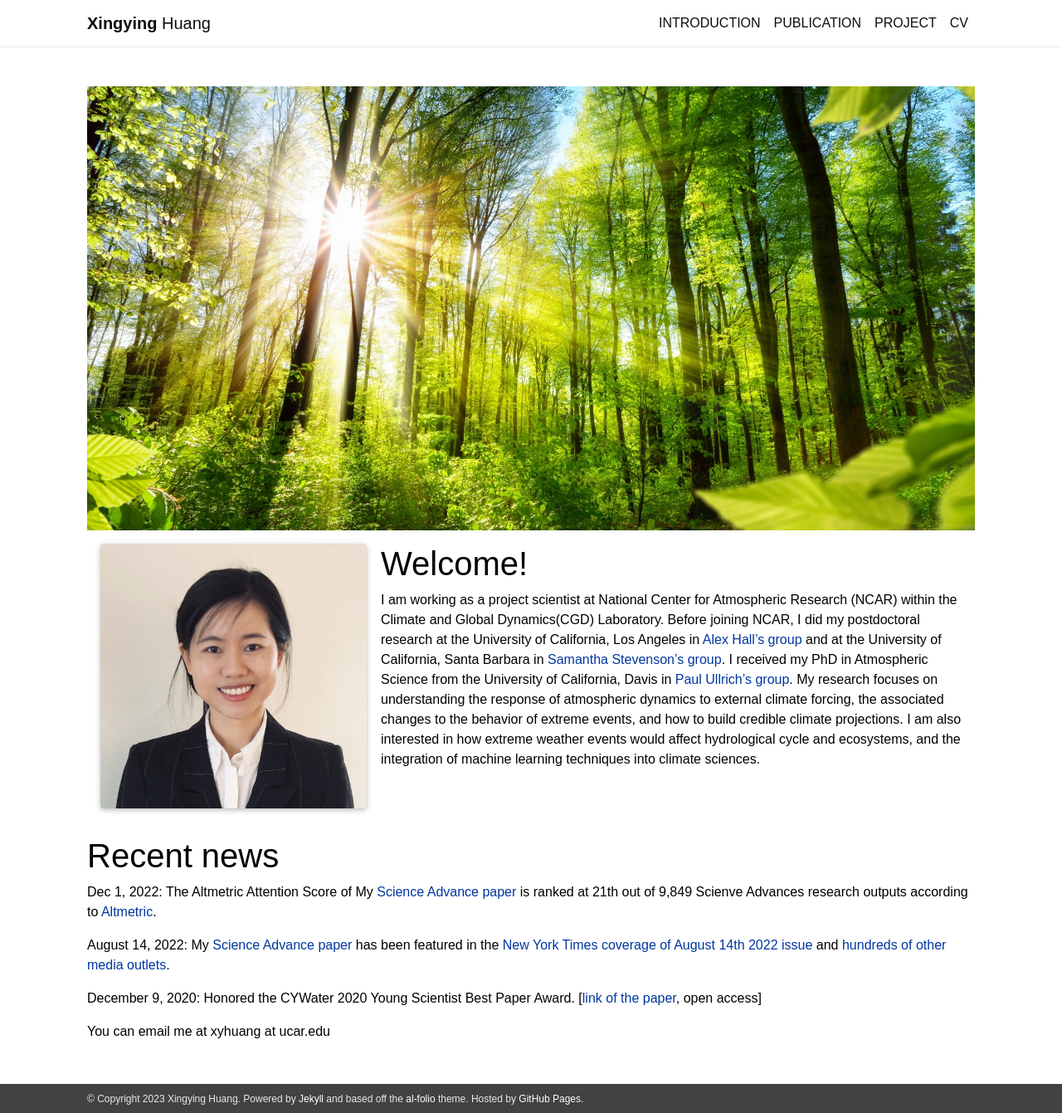
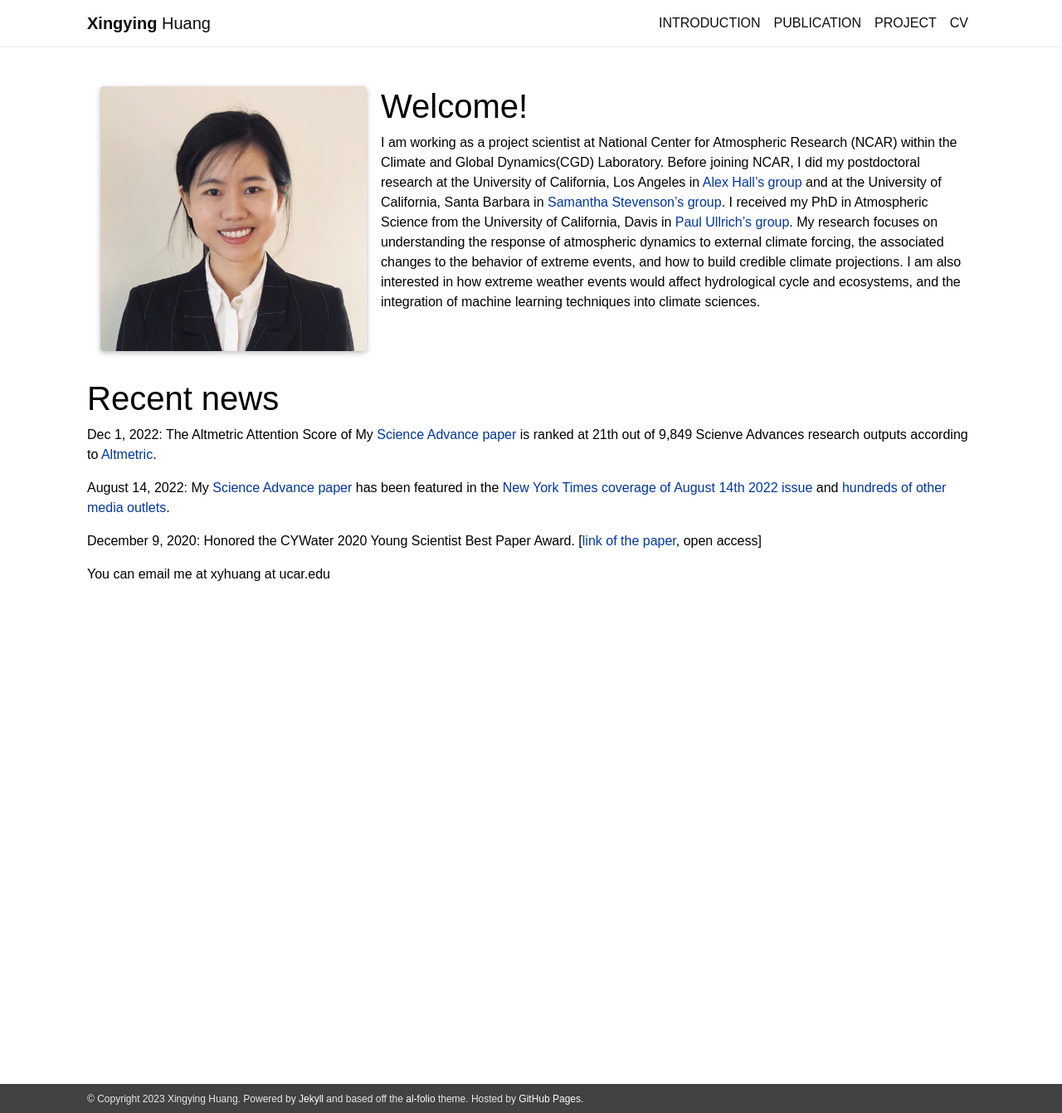
Before and after one commit to Xingyhuang/new_xingyhuang.github.io, a Jekyll site: the page built from _pages/about.md, in a window 1280 px wide and 1341 px high. Shown: the whole window at 83% size. Built offline with Jekyll 4.4.1, drawn with Linux system fonts in a browser that asks for light colours; nearby versions of some CDN libraries; a style sheet for code colours, icons or effects is not loaded.

Commit message:
Update about.html

```diff
--- a/_layouts/about.html
+++ b/_layouts/about.html
@@ -7,7 +7,6 @@ layout: default
   <header class="post-header">
     <h1 class="post-title">
      <!-- {% if site.title == blank %}{{ site.title }}{% else %}<span class="font-weight-bold">{{ site.first_name }}</span> {{ site.middle_name }}  {{ site.last_name }}{% endif %} -->
-     <img src="../assets/img/home_image.jpg" height="2%" width="100%">
     </h1>
      <p class="desc">{{ page.description }}</p>
   </header>
```
